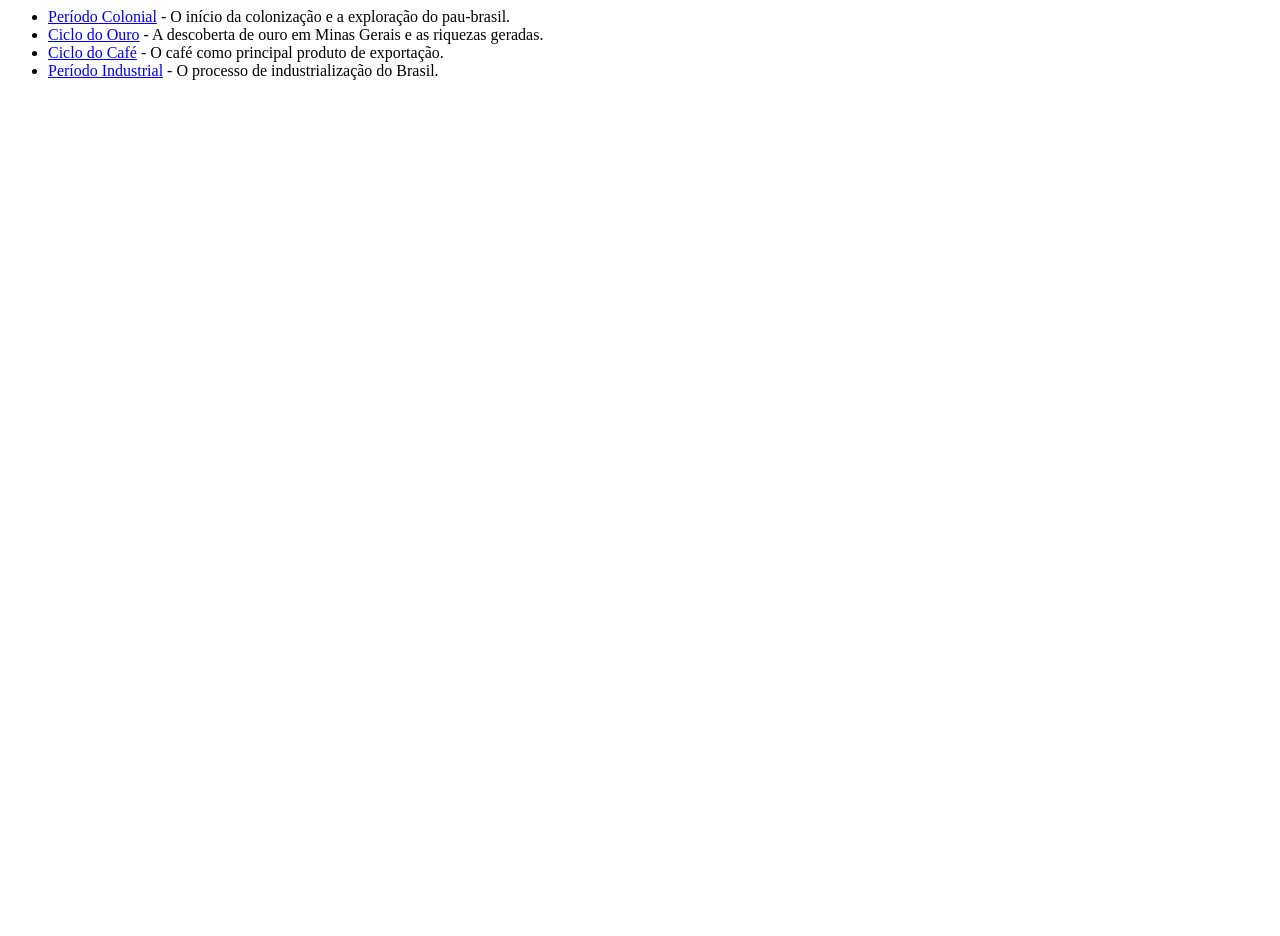
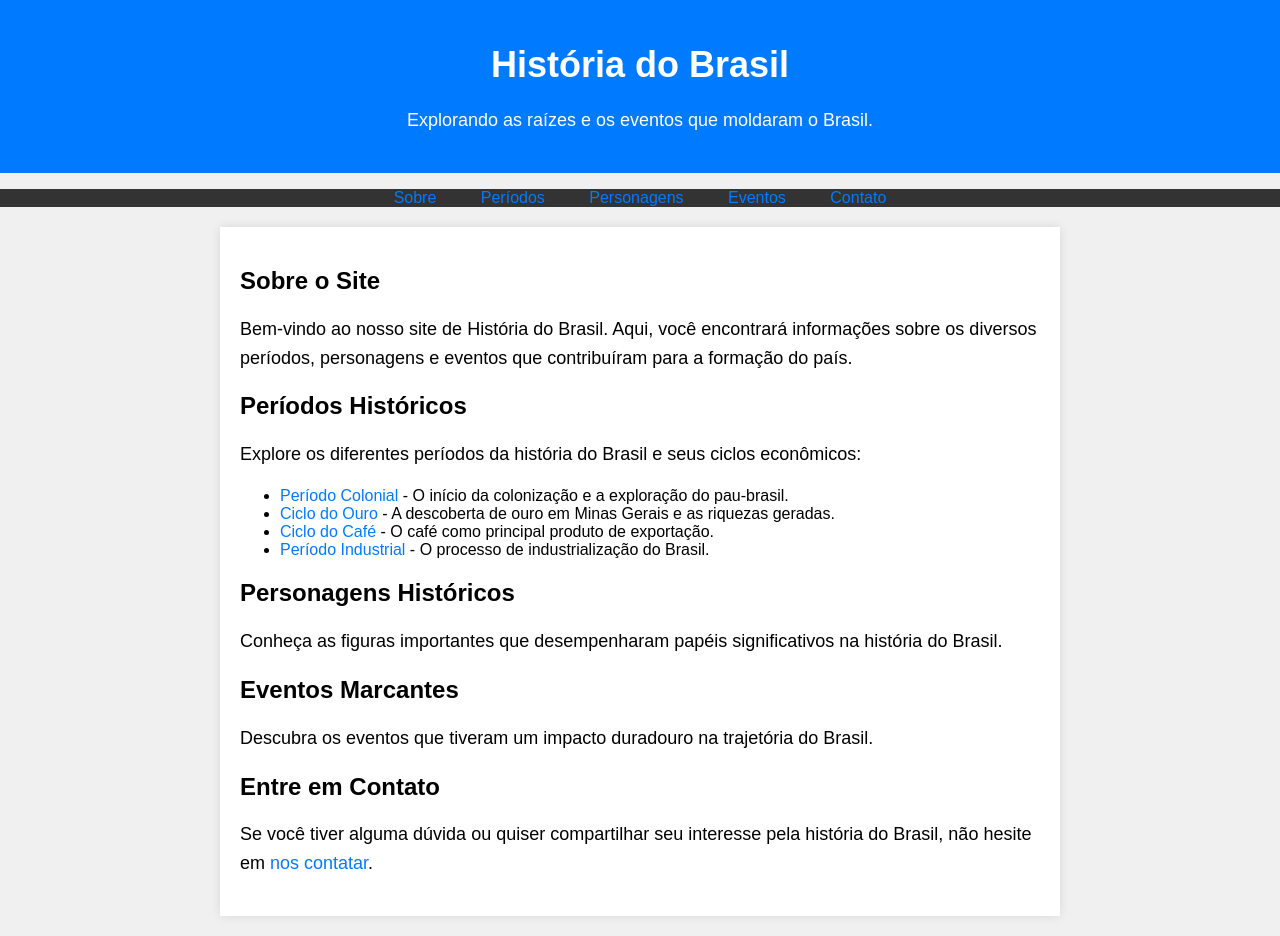
Before and after one commit to ProfLeo/Progama-o-HTML-CSS, a plain HTML site: page index.html in a window 1280 px wide. Before the commit the page ends 800 px from the top, so only its background shows below. Drawn offline with Linux system fonts and the light colour scheme.

Commit message:
Update index.html

```diff
--- a/index.html
+++ b/index.html
@@ -1,3 +1,99 @@
+<!DOCTYPE html>
+<html lang="pt-BR">
+<head>
+    <meta charset="UTF-8">
+    <meta name="viewport" content="width=device-width, initial-scale=1.0">
+    <title>História do Brasil</title>
+    <style>
+        body {
+            font-family: Arial, sans-serif;
+            margin: 0;
+            padding: 0;
+            background-color: #f0f0f0;
+        }
+
+        header {
+            background-color: #007BFF;
+            color: #fff;
+            padding: 20px;
+            text-align: center;
+        }
+
+        nav {
+            background-color: #333;
+            color: #fff;
+            text-align: center;
+        }
+
+        nav ul {
+            list-style-type: none;
+            padding: 0;
+        }
+
+        nav ul li {
+            display: inline;
+            margin: 0 20px;
+        }
+
+        .container {
+            max-width: 800px;
+            margin: 20px auto;
+            padding: 20px;
+            background-color: #fff;
+            box-shadow: 0px 0px 10px rgba(0, 0, 0, 0.1);
+        }
+
+        h1 {
+            font-size: 36px;
+            margin-bottom: 20px;
+        }
+
+        h2 {
+            font-size: 24px;
+            margin-top: 20px;
+        }
+
+        p {
+            font-size: 18px;
+            line-height: 1.6;
+        }
+
+        a {
+            color: #007BFF;
+            text-decoration: none;
+        }
+
+        a:hover {
+            text-decoration: underline;
+        }
+    </style>
+</head>
+<body>
+    <header>
+        <h1>História do Brasil</h1>
+        <p>Explorando as raízes e os eventos que moldaram o Brasil.</p>
+    </header>
+
+    <nav>
+        <ul>
+            <li><a href="#sobre">Sobre</a></li>
+            <li><a href="#periodos">Períodos</a></li>
+            <li><a href="#personagens">Personagens</a></li>
+            <li><a href="#eventos">Eventos</a></li>
+            <li><a href="#contato">Contato</a></li>
+        </ul>
+    </nav>
+
+    <div class="container">
+        <section id="sobre">
+            <h2>Sobre o Site</h2>
+            <p>Bem-vindo ao nosso site de História do Brasil. Aqui, você encontrará informações sobre os diversos períodos, personagens e eventos que contribuíram para a formação do país.</p>
+        </section>
+
+        <section id="periodos">
+            <h2>Períodos Históricos</h2>
+            <p>Explore os diferentes períodos da história do Brasil e seus ciclos econômicos:</p>
+
             <ul>
                 <li>
                     <a href="https://pt.wikipedia.org/wiki/Per%C3%ADodo_colonial_do_Brasil" target="_blank">Período Colonial</a> - O início da colonização e a exploração do pau-brasil.
@@ -12,3 +108,22 @@
                     <a href="https://pt.wikipedia.org/wiki/Industrializa%C3%A7%C3%A3o_do_Brasil" target="_blank">Período Industrial</a> - O processo de industrialização do Brasil.
                 </li>
             </ul>
+
+
+        <section id="personagens">
+            <h2>Personagens Históricos</h2>
+            <p>Conheça as figuras importantes que desempenharam papéis significativos na história do Brasil.</p>
+        </section>
+
+        <section id="eventos">
+            <h2>Eventos Marcantes</h2>
+            <p>Descubra os eventos que tiveram um impacto duradouro na trajetória do Brasil.</p>
+        </section>
+
+        <section id="contato">
+            <h2>Entre em Contato</h2>
+            <p>Se você tiver alguma dúvida ou quiser compartilhar seu interesse pela história do Brasil, não hesite em <a href="leonardo.francisco.borges@escola.pr.gov.br">nos contatar</a>.</p>
+        </section>
+    </div>
+</body>
+</html>
```
Lines whose indentation alone changed are shown as unchanged.
